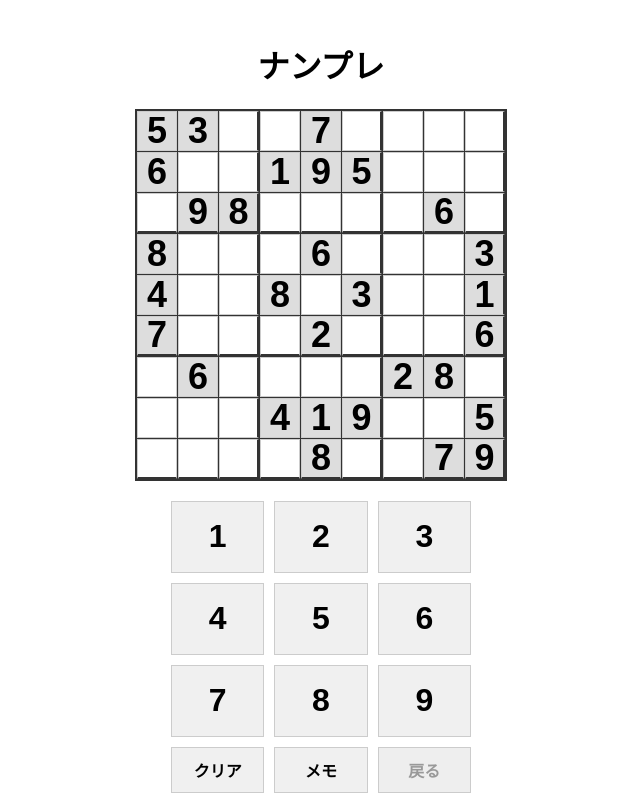
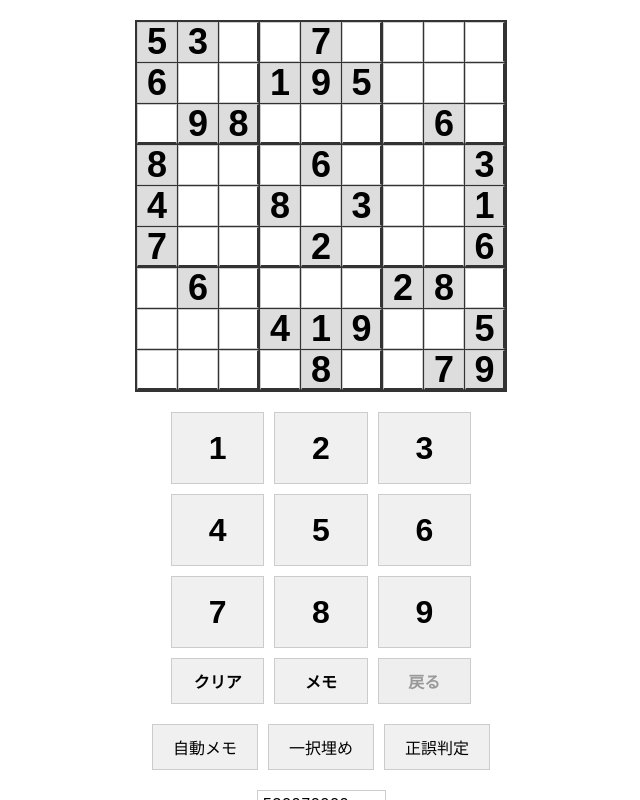
Before and after one commit to kanpurin/sudoku, a React app: page / in a window 1280 px wide. Shown: the top 800 px of the page, without its empty margins (319-959 px from the left). Built offline with nearby package versions, Linux system fonts and the light colour scheme.

Commit message:
タイトル削除

```diff
--- a/src/App.js
+++ b/src/App.js
@@ -435,7 +435,6 @@ const App = () => {
 
     return (
         <div className="app">
-            <h1>ナンプレ</h1>
             <Board
                 board={board}
                 given={given}
```
